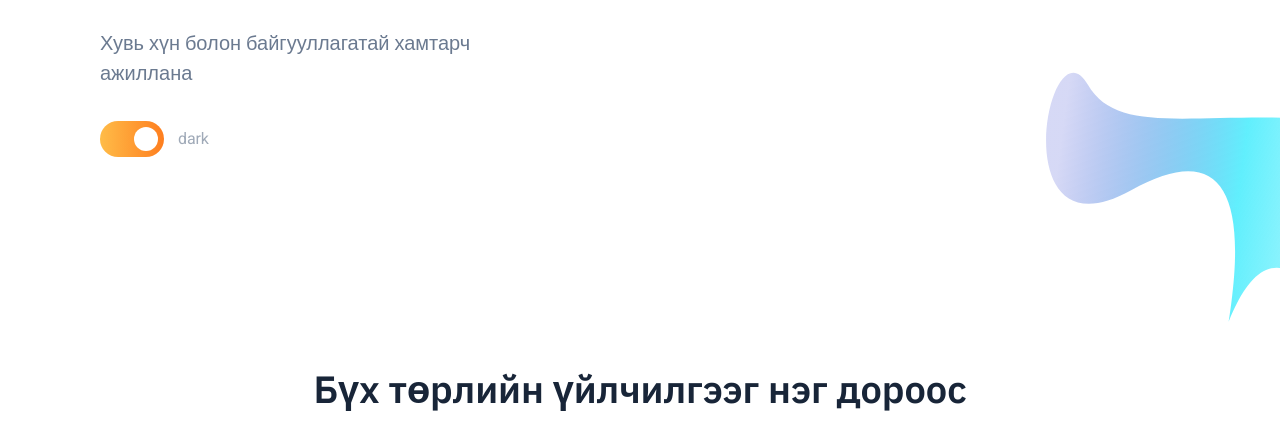
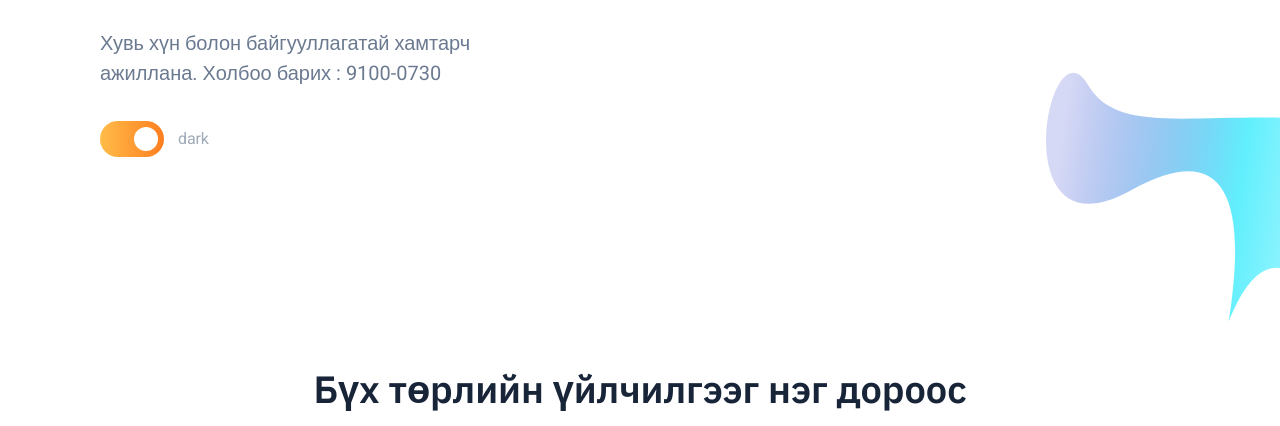
Before and after one commit to Erdene-Vvl/PrinterService-LandingPage, a plain HTML site: page index.html in a window 1280 px wide. Shown: the part 341-767 px from the top of the page. Drawn offline with nearby package versions, Linux system fonts and the light colour scheme.

Commit message:
utas nemsen

```diff
--- a/index.html
+++ b/index.html
@@ -35,7 +35,7 @@
 						<div class="hero-copy">
 	                        <h1 class="hero-title mt-0">Printer Service</h1>
 	                        <p class="hero-paragraph">Бид өрсөлдөхүйц үнэ, чанарыг эрхэмлэдэг тул танд хамгийн сайн үйлчилгээг үзүүлнэ </p>
-                            <p class="hero-paragraph">Хувь хүн болон байгууллагатай хамтарч ажиллана </p>
+                            <p class="hero-paragraph">Хувь хүн болон байгууллагатай хамтарч ажиллана. Холбоо барих : 9100-0730</p>
 	                        <div class="hero-cta">
 								<div class="lights-toggle">
 									<input id="lights-toggle" type="checkbox" name="lights-toggle" class="switch" checked="checked">
```
